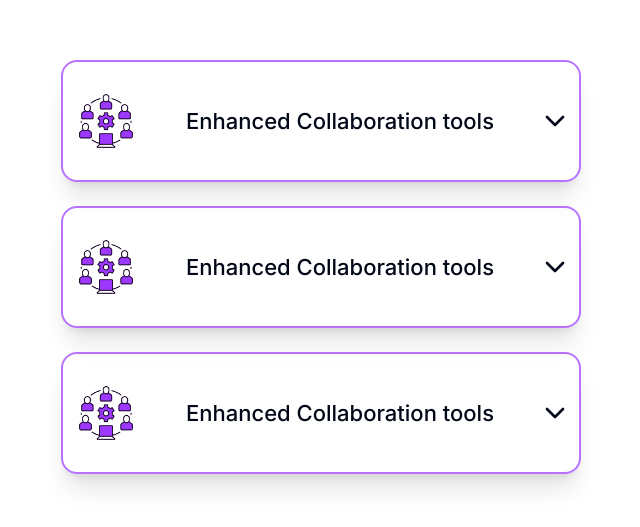
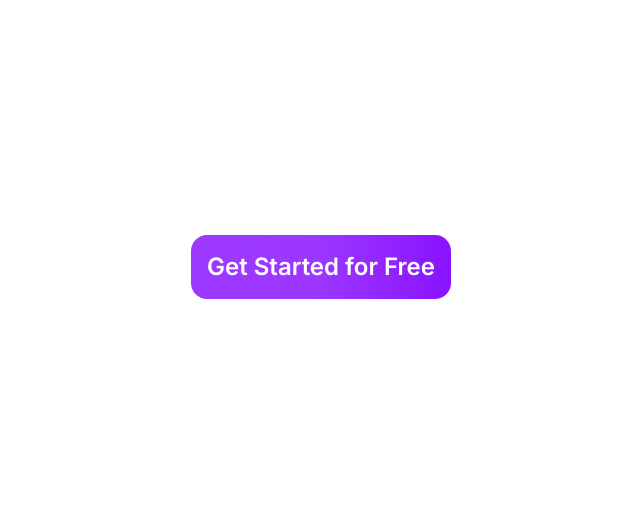
Before and after one commit to mikk39k1/framer-motion-playground, a Next.js app: page / in a window 1280 px wide. Shown: the part 133-660 px from the top of the page, without its empty margins (319-959 px from the left). Built offline with nearby package versions, Linux system fonts and the light colour scheme.

Commit message:
Added Generic Button setup

```diff
--- a/src/app/page.tsx
+++ b/src/app/page.tsx
@@ -2,6 +2,7 @@ import AccordionUsage from "@/components/AccordionUsage";
 import AnimatedShowcase from "@/components/AnimatedShowcase";
 import AutoGeneratedSummaryShowcase from "@/components/AutoGeneratedSummaryShowcase";
 import BallDropSpring from "@/components/BallDropSpring";
+import Button from "@/components/Button";
 import ImageWheel from "@/components/ImageWheel";
 import UseAnimate from "@/components/UseAnimate";
 
@@ -11,8 +12,8 @@ export default function Home() {
       {/*<AutoGeneratedSummaryShowcase />*/}
       {/*<AnimatedShowcase />*/}
       {/*<ImageWheel />*/}
-      <AccordionUsage />
-
+      {/*<AccordionUsage />*/}
+      <Button />
     </main>
   );
 }
--- a/src/components/AccordionUsage.tsx
+++ b/src/components/AccordionUsage.tsx
@@ -9,6 +9,8 @@ import Image from "next/image";
 
 const AccordionUsage = () => {
     return (
+
+
         <Accordion type="single" collapsible>
             <AccordionItem className="border-2 border-[#b872ff] my-6 p-2 rounded-2xl shadow-xl" value="item-1">
                 <AccordionTrigger className="w-[500px] text-[22px]">
--- /dev/null
+++ b/src/components/Button.tsx
@@ -0,0 +1,17 @@
+"use client";
+
+import { motion } from 'framer-motion'
+
+const Button = () => {
+    return (
+        <motion.button
+            whileHover={{ scale: 1.1 }}
+            transition={{ type: "spring", stiffness: 400, damping: 10 }}
+            className="text-white p-4 rounded-2xl font-semibold text-2xl bg-gradient-to-r from-[#9C39FF] from-0% via-[#9B36FF] via-61% to-[#8913FF] to-100%">
+            Get Started for Free
+        </motion.button>
+
+    )
+}
+
+export default Button
```
